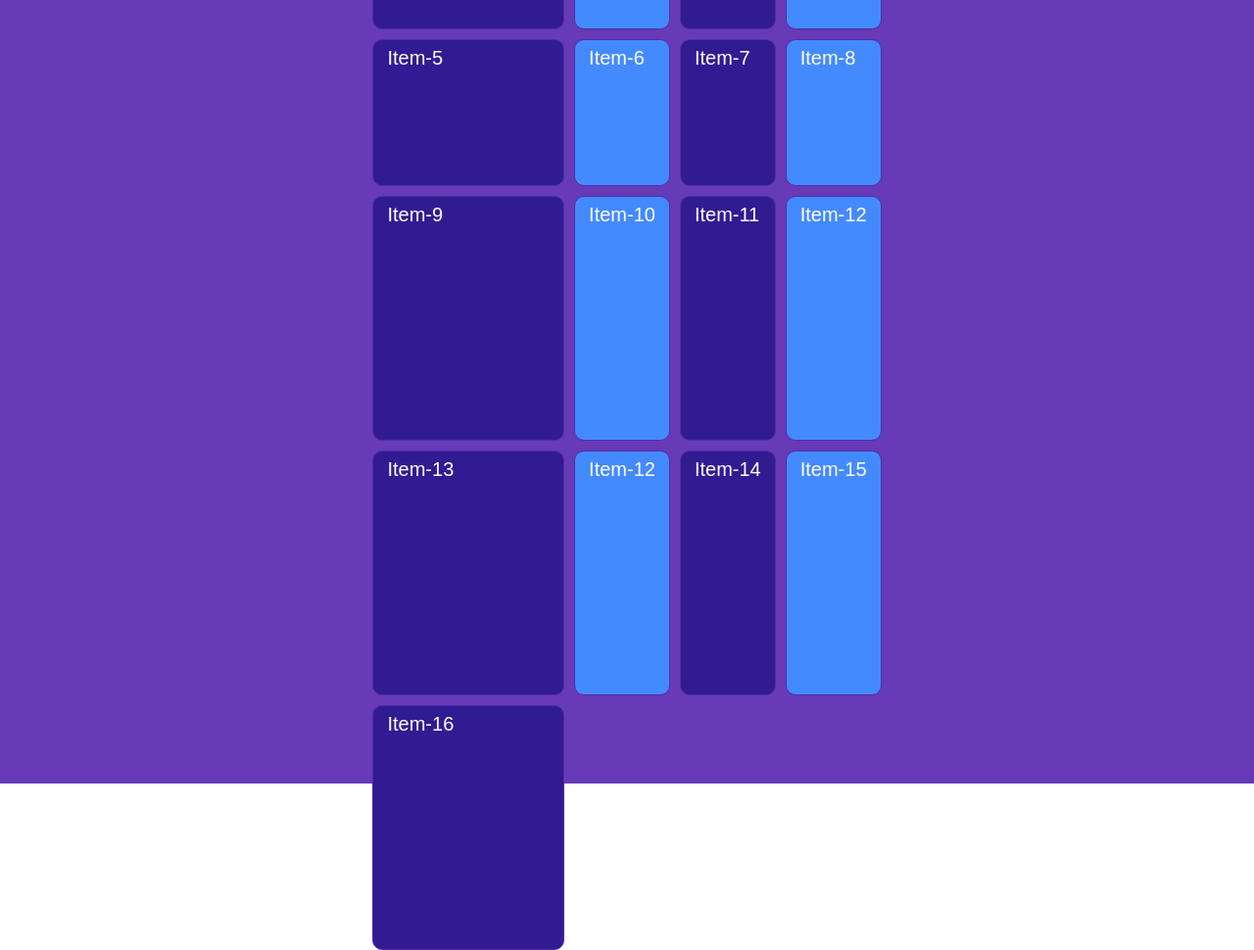
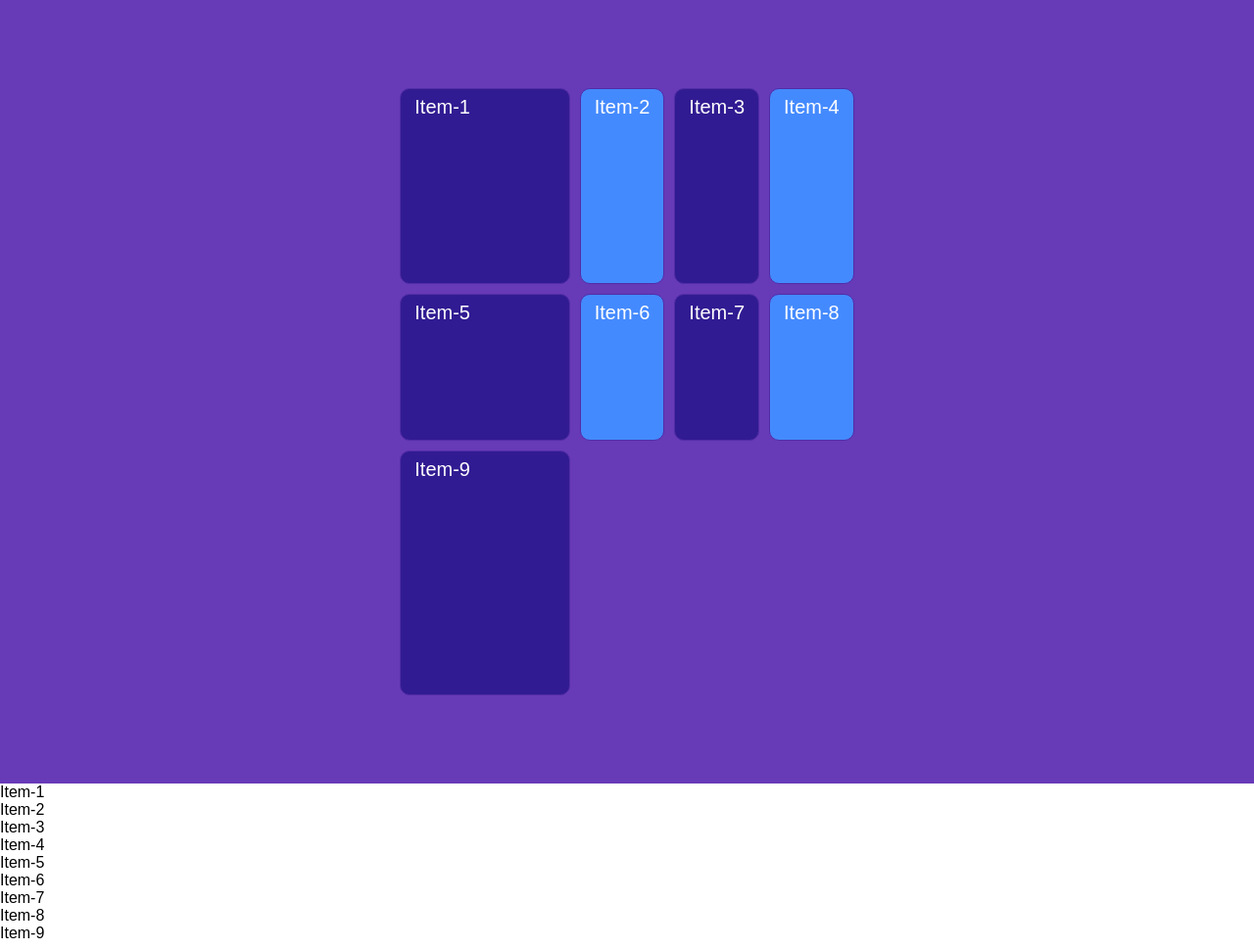
Before and after one commit to zet777/grid-css, a plain HTML site: page index.html in a window 1280 px wide. Shown: the whole page at 98% size. Drawn offline with Linux system fonts and the light colour scheme.

Commit message:
+section

```diff
--- a/index.html
+++ b/index.html
@@ -17,15 +17,20 @@
 			<div>Item-7</div>
 			<div>Item-8</div>
 			<div>Item-9</div>
-			<div>Item-10</div>
-			<div>Item-11</div>
-			<div>Item-12</div>
-			<div>Item-13</div>
-			<div>Item-12</div>
-			<div>Item-14</div>
-			<div>Item-15</div>
-			<div>Item-16</div>
 		</div>
 	</div>
+	<div class="section2">
+			<div class="grid2">
+				<div>Item-1</div>
+				<div>Item-2</div>
+				<div>Item-3</div>
+				<div>Item-4</div>
+				<div>Item-5</div>
+				<div>Item-6</div>
+				<div>Item-7</div>
+				<div>Item-8</div>
+				<div>Item-9</div>
+			</div>
+		</div>
 </body>
 </html>
```
